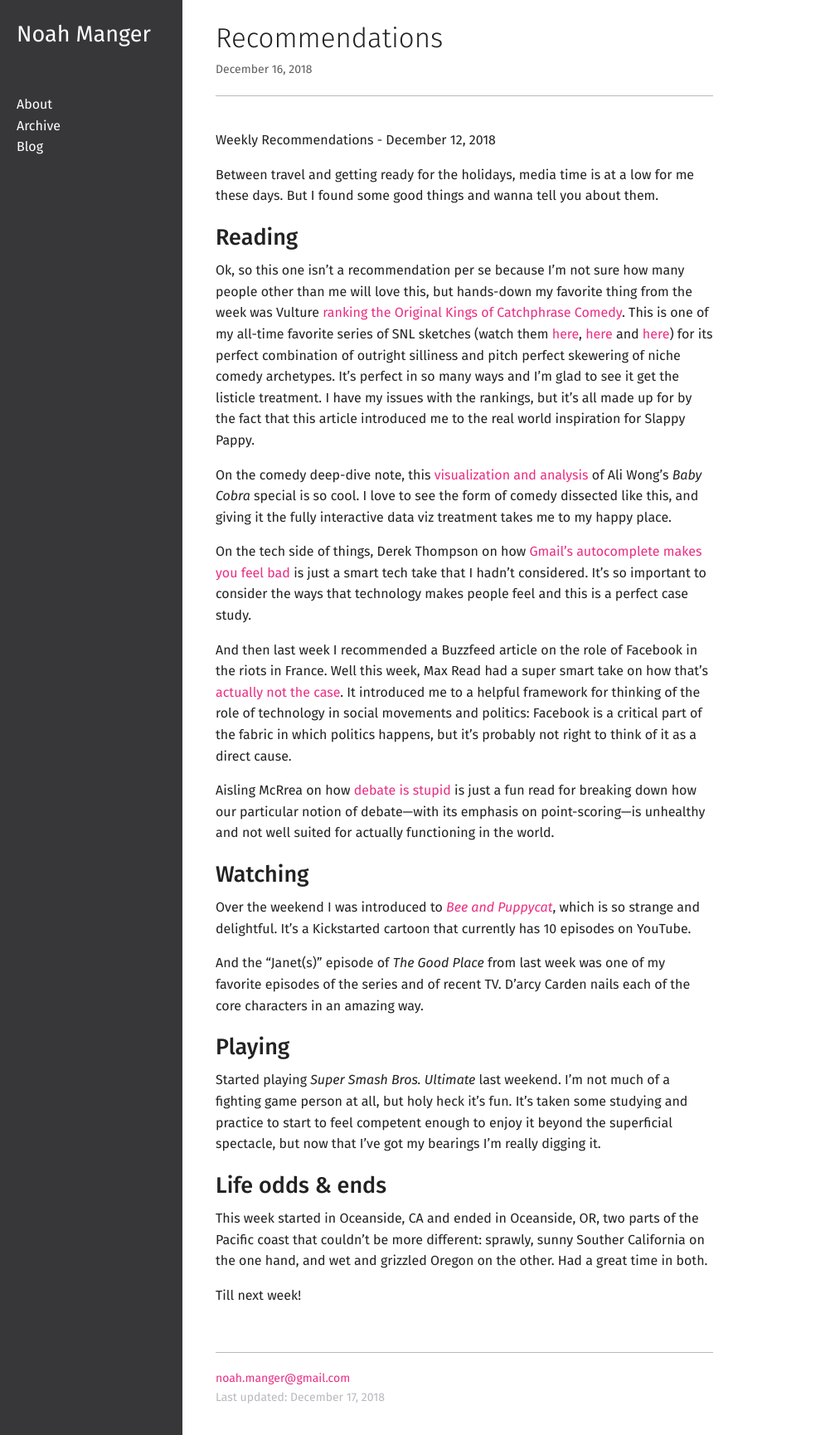
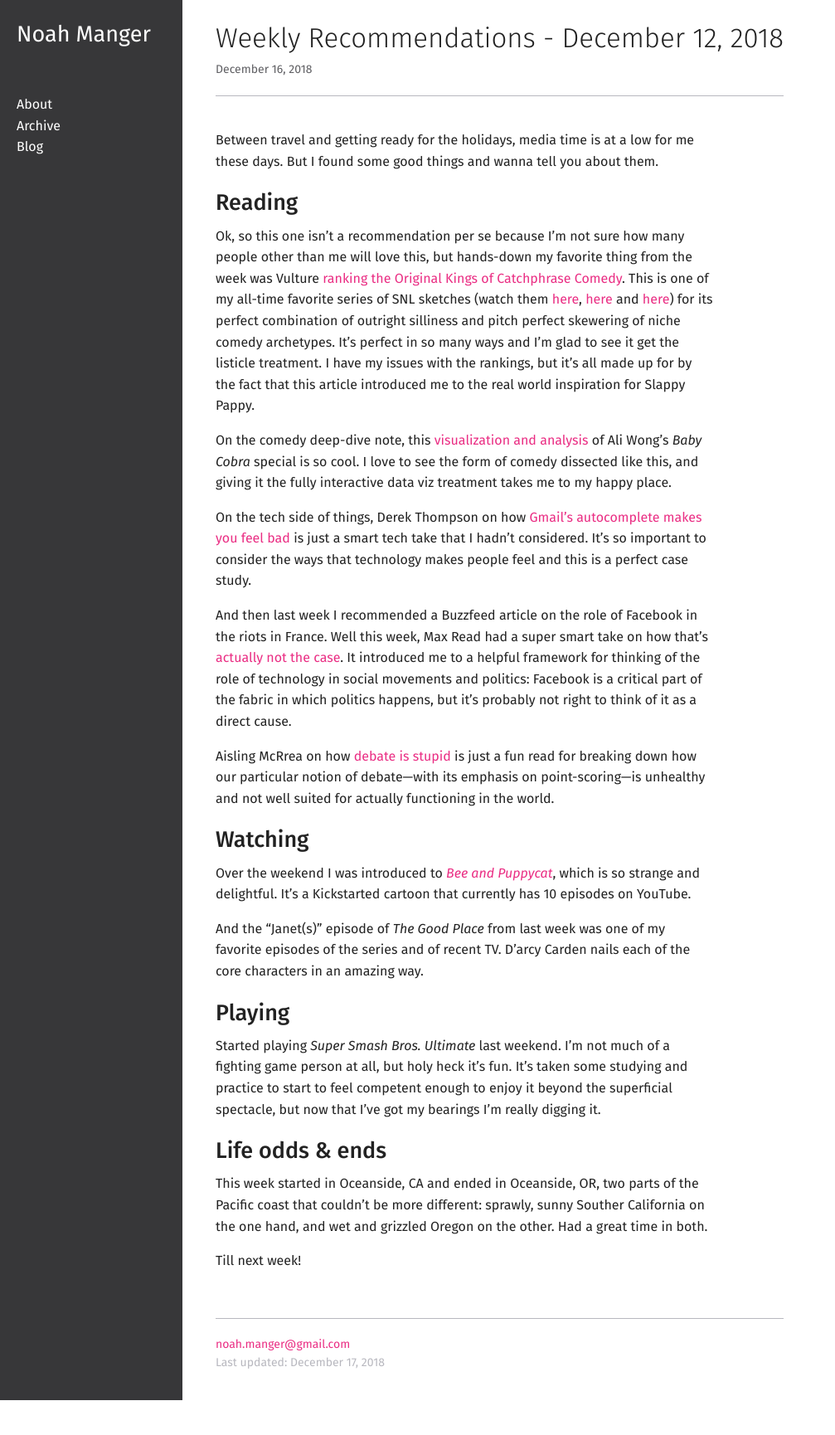
Before and after one commit to noahmanger/noahmanger.github.io, a Jekyll site: the page built from _posts/2018-12-16-recommendations.md, in a window 1280 px wide. Shown: the whole page at 83% size, without its empty margins (0-1007 px from the left). Built offline with Jekyll 4.4.1, drawn with Linux system fonts in a browser that asks for light colours; our own code applies the rules of GitHub Pages for plain Markdown files; after the commit the page ends 1688 px from its top, so only the background shows below that; some of the changed lines change nothing that is shown.

Commit message:
December 12 recommendations

```diff
--- a/_posts/2018-12-16-recommendations.md
+++ b/_posts/2018-12-16-recommendations.md
@@ -1,4 +1,7 @@
-Weekly Recommendations - December 12, 2018
+---
+layout: post
+title: Weekly Recommendations - December 12, 2018
+---
 
 Between travel and getting ready for the holidays, media time is at a low for me these days. But I found some good things and wanna tell you about them.
 
```
